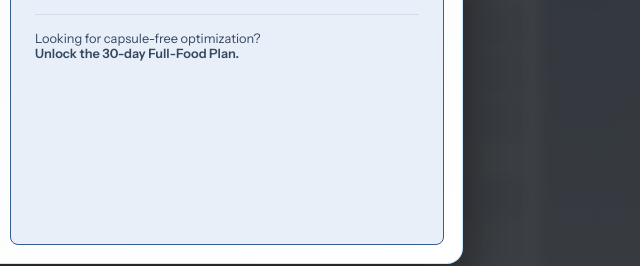
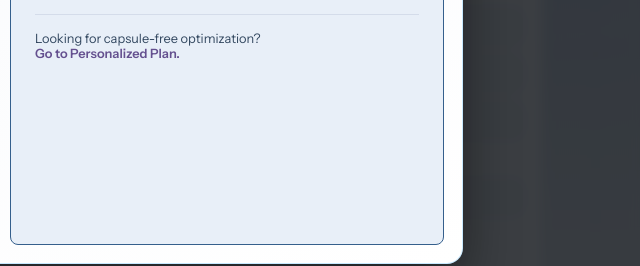
Before and after one commit to fplanisi/LONGEVA, a plain HTML site: page food-longevity.html in a window 1280 px wide. Both pictures are taken after a click on the button "Generate food plan". Shown: the part 446-712 px from the top of the page, 637-1277 px from the left. Drawn offline with nearby package versions, Linux system fonts and the light colour scheme; a web font is replaced by a local one.

Commit message:
Link nutrition modal CTA to Personalized Plan

```diff
--- a/food-longevity.html
+++ b/food-longevity.html
@@ -502,7 +502,7 @@ function generateResult(goal) {
     menu.innerHTML = `${menuContent}
       <div class="cta-mini">
         ${tr('¿Buscás optimización sin cápsulas?','Looking for capsule-free optimization?')}<br>
-        <strong>${tr('Accedé al Plan Full-Food de 30 días.','Unlock the 30-day Full-Food Plan.')}</strong>
+        <strong><a href="/stack-builder.html">${tr('Accedé al Plan Personalizado.','Go to Personalized Plan.')}</a></strong>
       </div>`;
   }
 
```
Also changed, not shown: public/food-longevity.html (+1 -1 lines).
